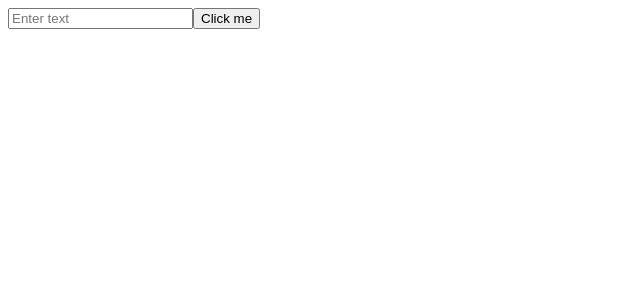
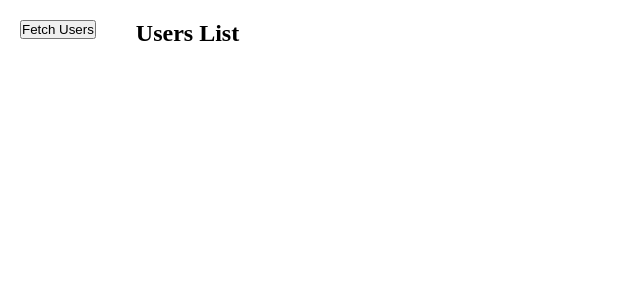
Before and after one commit to KozakevichVitaliy/hillel-homework-38-react-start, a React (Vite) app: page / in a window 1280 px wide. Shown: the top 300 px of the page, without its empty margins (0-640 px from the left). Built offline with nearby package versions, Linux system fonts and the light colour scheme.

Commit message:
create UserDetails, UserList cmpnts, add users, user states

```diff
--- a/src/App.jsx
+++ b/src/App.jsx
@@ -1,15 +1,36 @@
-
-import { Button } from './components/Button'
-import { Input } from './components/Input'
-import { onButtonClick } from './listeners/buttonListener'
-import { onInputChange } from './listeners/inputListener'
+import { useState } from 'react'
+import { Button } from './components/Button';
+import { UsersList } from './components/UsersList';
+import { UserDetails } from './components/UserDetails';
+import './css/App.css';
 
 function App() {
+  const [user, setUser] = useState(null);
+  const [users, setUsers] = useState([]);
+
+  const fetchUsers = async () => {
+    try {
+      const response = await fetch('https://jsonplaceholder.typicode.com/users');
+      const data = await response.json();
+      setUsers(data);
+    } catch (error) {
+      console.error('Error fetching users:', error);
+    }
+  }
+
+  const showUserDetails = (event) => {
+    const userId = event.target.dataset["userId"];
+    console.log(userId)
+    const user = users.find((user) => user.id === parseInt(userId));
+    setUser(user);
+  }
+
   return (
-    <>
-      <Input type="text" placeholder="Enter text" onChange={onInputChange} />
-      <Button text="Click me" type="button" onClick={onButtonClick}/>
-    </>
+    <div className="users-container">
+      <Button text="Fetch Users" onClick={fetchUsers} type="button" />
+      <UsersList users={users} showUserDetails={showUserDetails} />
+        {user && <UserDetails user={user} />}
+    </div>
   )
 }
 
--- a/src/components/Input.jsx
+++ /dev/null
@@ -1,5 +0,0 @@
-export const Input = ({ type, placeholder, onChange }) => {
-  return (
-    <input type={type} placeholder={placeholder} onChange={onChange} />
-  )
-}
--- /dev/null
+++ b/src/components/UserDetails.jsx
@@ -0,0 +1,11 @@
+import '../css/UserDetails.css'
+
+export const UserDetails = ({ user }) => {
+  return (
+    <div className="user-details">
+      <p><span>Name:</span> {user.name.toUpperCase()}</p>
+      <p><span>Email:</span> {user.email}</p>
+      <p><span>Phone:</span> {user.phone}</p>
+    </div>
+  );
+};
--- /dev/null
+++ b/src/components/UsersList.jsx
@@ -0,0 +1,16 @@
+import '../css/UsersList.css'
+
+export const UsersList = ({ users, showUserDetails }) => {
+  return (
+    <div>
+      <h2>Users List</h2>
+      <ul>
+        {users.map((user) => (
+          <li key={user.id} className="user-item" onClick={(event) => showUserDetails(event)} data-user-id={user.id}>
+            {user.name}
+          </li>
+        ))}
+      </ul>
+    </div>
+  );
+}
--- /dev/null
+++ b/src/css/App.css
@@ -0,0 +1,12 @@
+* {
+    box-sizing: border-box;
+    margin: 0;
+    padding: 0;
+}
+.users-container {
+  display: flex;
+  justify-content: start;
+  align-items: start;
+  padding: 20px 20px;
+  gap: 40px;
+}
--- /dev/null
+++ b/src/css/UserDetails.css
@@ -0,0 +1,15 @@
+.user-details {
+    padding: 10px;
+    border: 1px solid #ccc;
+    border-radius: 5px;
+}
+
+.user-details p {
+    margin: 5px 0;
+    border-bottom: 1px solid #ccc;
+    font-size: 16px;
+}
+
+.user-details span {
+    font-weight: bold;
+}
--- /dev/null
+++ b/src/css/UsersList.css
@@ -0,0 +1,11 @@
+.user-item {
+  display: flex;
+  align-items: center;
+  padding: 10px;
+  border-bottom: 1px solid #ccc;
+  cursor: pointer;
+}
+
+.user-item:hover {
+    background-color: #f5f5f5;
+  }
--- a/src/listeners/inputListener.js
+++ /dev/null
@@ -1,3 +0,0 @@
-export const onInputChange = (event) => {
-  console.log('Input changed:', event.target.value)
-}
```
